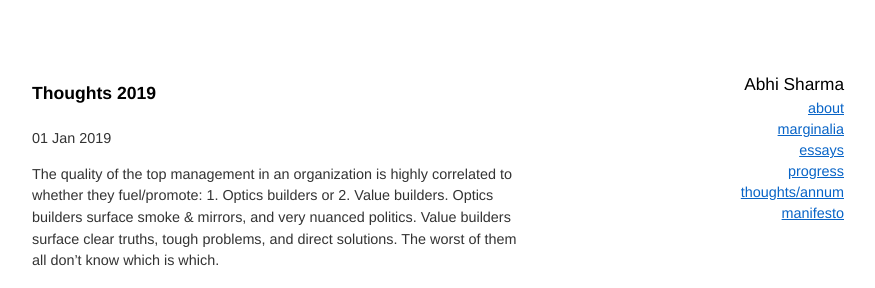
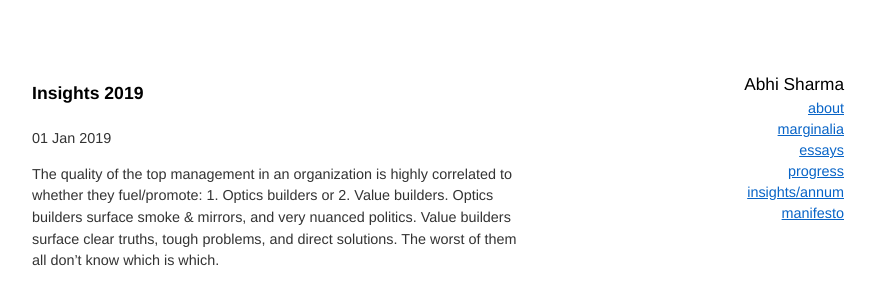
Before and after one commit to abhisharmab/abhisharmab.github.io, a Jekyll site: the page built from insights/_posts/2019-01-01-insights-in-2019.md, in a window 1280 px wide and 900 px high. Shown: the top 288 px of the window, without its empty margins (192-1067 px from the left). Built offline with Jekyll 4.4.1, drawn with Linux system fonts in a browser that asks for light colours.

Commit message:
thoughts -> insights

```diff
--- a/_layouts/default.html
+++ b/_layouts/default.html
@@ -13,7 +13,7 @@
           <li><a href="/marginalia">marginalia</a></li>
           <li><a href="/essays">essays</a></li>
           <li><a href="/progress">progress</a></li>
-          <li><a href="/thoughts">thoughts/annum</a></li>
+          <li><a href="/insights">insights/annum</a></li>
           <li><a href="/manifesto">manifesto</a></li>
         </ul>
       </div>
--- a/thoughts/_posts/2019-01-01-thoughts-in-2019.md
+++ b/insights/_posts/2019-01-01-insights-in-2019.md
@@ -1,9 +1,9 @@
 ---
 layout: post
-title: "Thoughts 2019"
-category: thoughts
+title: "Insights 2019"
+category: insights
 date: 2019-01-01
-abstract: Collage of powerful thoughts and notes
+abstract: Collage of powerful insights and notes
 ---
 
 The quality of the top management in an organization is highly correlated to whether they fuel/promote: 1. Optics builders or 2. Value builders. Optics builders surface smoke & mirrors, and very nuanced politics. Value builders surface clear truths, tough problems, and direct solutions. The worst of them all don't know which is which.
```
Also changed, not shown: insights/index.md (renamed from thoughts/index.md, +2 -2 lines).
